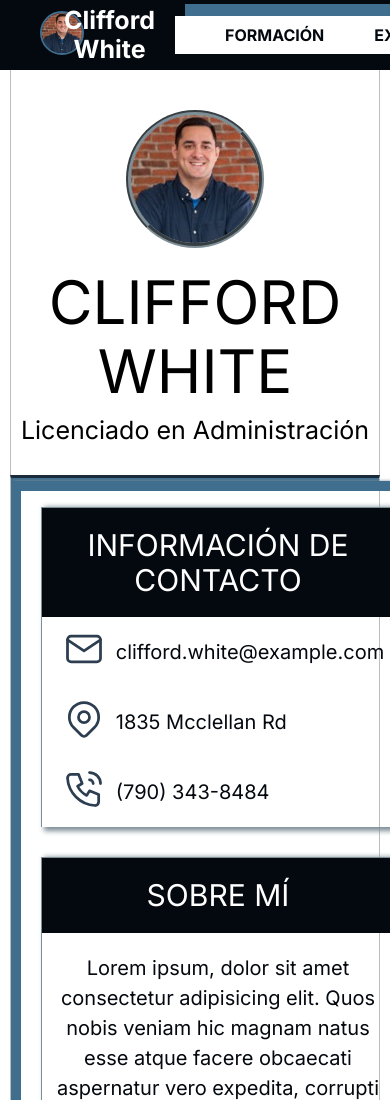
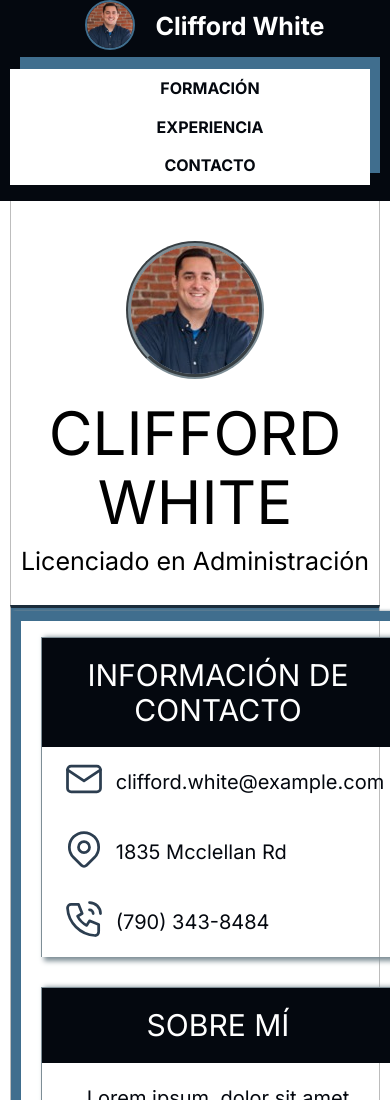
Before and after one commit to Kado2/tp_ticmas_cv, a website: page index.html in a window 390 px wide. Shown: the top 1100 px of the page. Drawn offline with Linux system fonts and the light colour scheme.

Commit message:
Retoques navbar responsive

```diff
--- a/src/scss/layout/_header.scss
+++ b/src/scss/layout/_header.scss
@@ -15,34 +15,16 @@
 }
 .contenedor-barra {
     display: flex;
-    align-items: center;
-    justify-content: space-between;
+    flex-direction: column;
+    justify-content: center;
     background-color: v.$negro;
     color: v.$blanco;
-    .nav_logo{
-        display: flex;
-        justify-content: center;
-        align-items: center;
-        padding: 0 2rem;
-        h3 {
-            margin: 0;
-            font-weight: 700;
-        }
-    }
-    .nav_logo-pic {
-        display: inline-block;
-        margin: 0 2rem;
-        max-width: 100%;
-        width: 5rem;
-        border-radius: 70%;
-        border: 0.2rem v.$azul solid;
-    }
     ul {
         list-style: none;
+        display: flex;
+        flex-direction: column;
         margin-right: 2rem;
-        display: flex;
-        flex-direction: row;
-        gap: 3rem;
+        margin-left: 1rem;
         box-shadow: 1rem -1.2rem v.$azul;
         background-color: v.$blanco;
         li a{
@@ -59,6 +41,38 @@
         }
     }
 }
+@media (min-width: 768px){
+    .contenedor-barra {
+        display: flex;
+        align-items: center;
+        flex-direction: row;
+        justify-content: space-between;
+        ul {
+            margin-right: 2rem;
+            margin-left: 0;
+            flex-direction: row;
+            gap: 3rem;
+        }
+    }
+}
+.nav_logo{
+    display: flex;
+    justify-content: center;
+    align-items: center;
+    padding: 0 2rem;
+    h3 {
+        margin: 0;
+        font-weight: 700;
+    }
+}
+.nav_logo-pic {
+    display: inline-block;
+    margin: 0 2rem;
+    max-width: 100%;
+    width: 5rem;
+    border-radius: 70%;
+    border: 0.2rem v.$azul solid;
+}
 .header_presentacion {
     display: flex;
     flex-direction: column;
--- a/src/scss/layout/_main.scss
+++ b/src/scss/layout/_main.scss
@@ -1,5 +1,4 @@
 @use 'base/variables' as v;
-
 .contenedor_grid {
     display: grid;
     grid-template-columns: 1fr 2fr;
```
Also changed, not shown: build/css/app.css.
